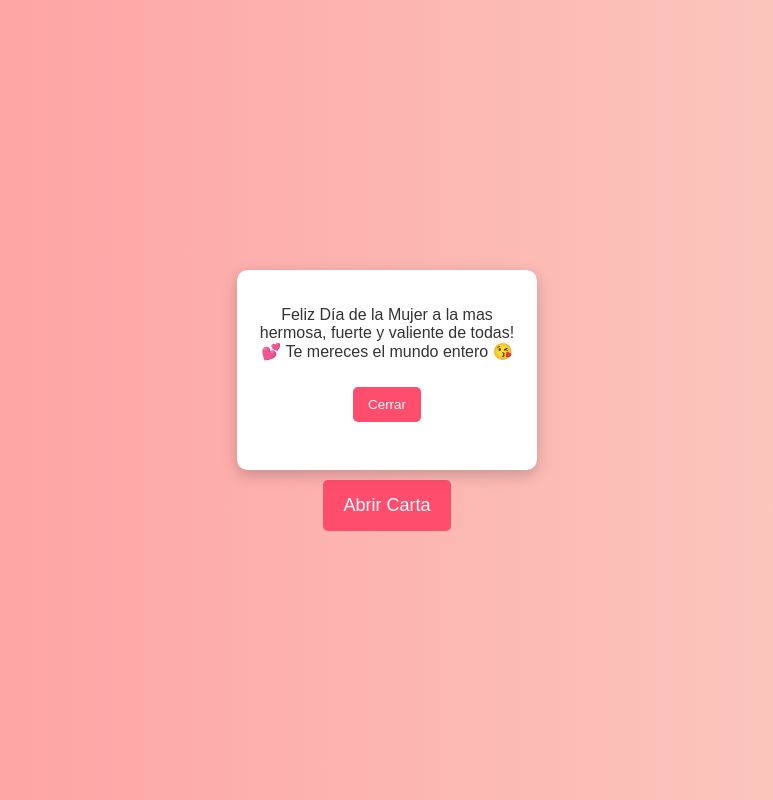
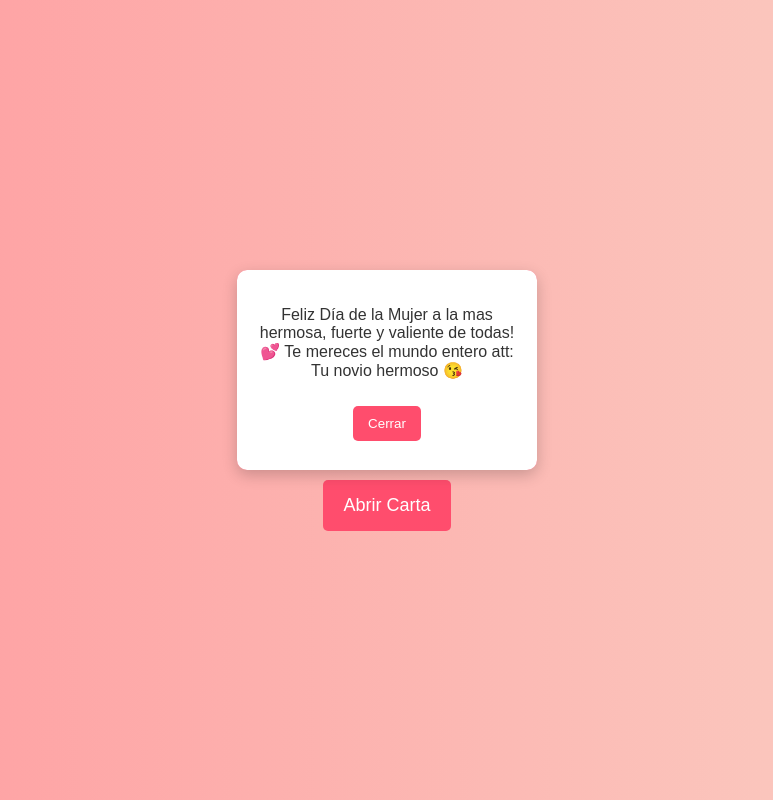
Before and after one commit to Blocksdrx/Carta, a plain HTML site: page index.html in a window 1280 px wide. Both pictures are taken after a click on the button "Abrir Carta". Shown: the whole page, without its empty margins (253-1026 px from the left). Drawn offline with Linux system fonts and the light colour scheme.

Commit message:
Update index.html

```diff
--- a/index.html
+++ b/index.html
@@ -11,7 +11,7 @@
         <div class="envelope" id="envelope">
             <div class="cover"></div>
             <div class="letter">
-                <p id="message">Feliz Día de la Mujer a la mas hermosa, fuerte y valiente de todas! 💕 Te mereces el mundo entero 😘</p>
+                <p id="message">Feliz Día de la Mujer a la mas hermosa, fuerte y valiente de todas! 💕 Te mereces el mundo entero att: Tu novio hermoso 😘</p>
                 <button onclick="closeLetter()">Cerrar</button>
             </div>
         </div>
```
